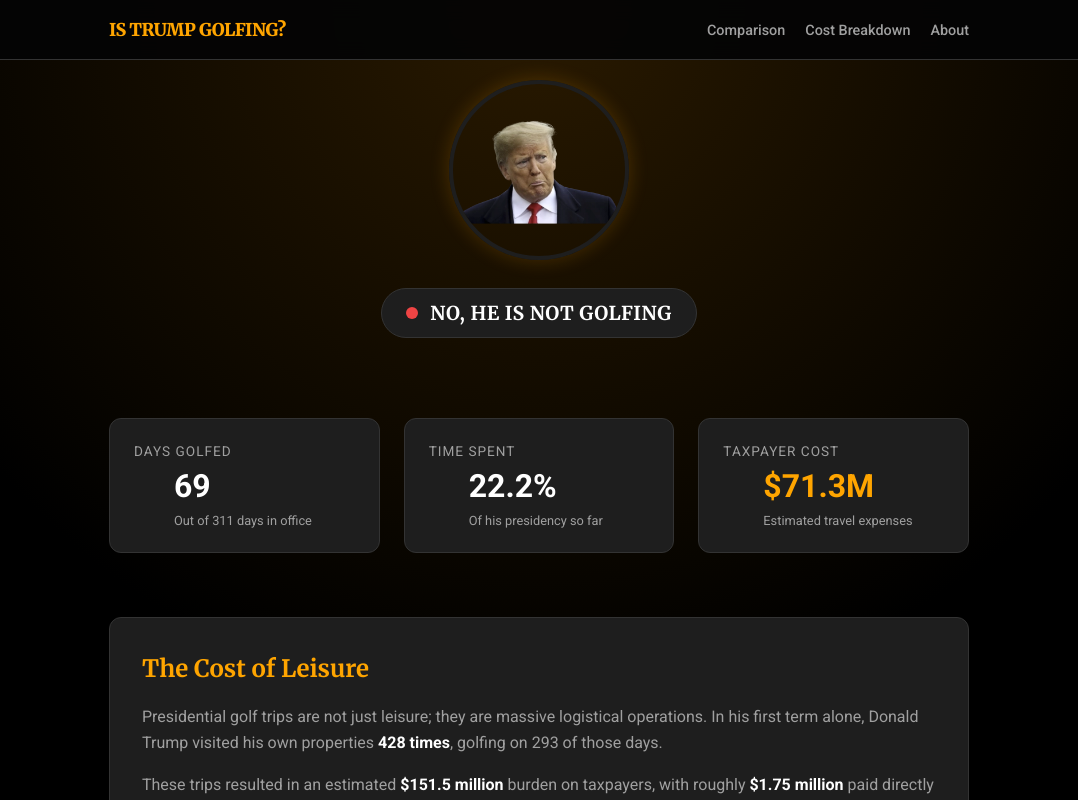
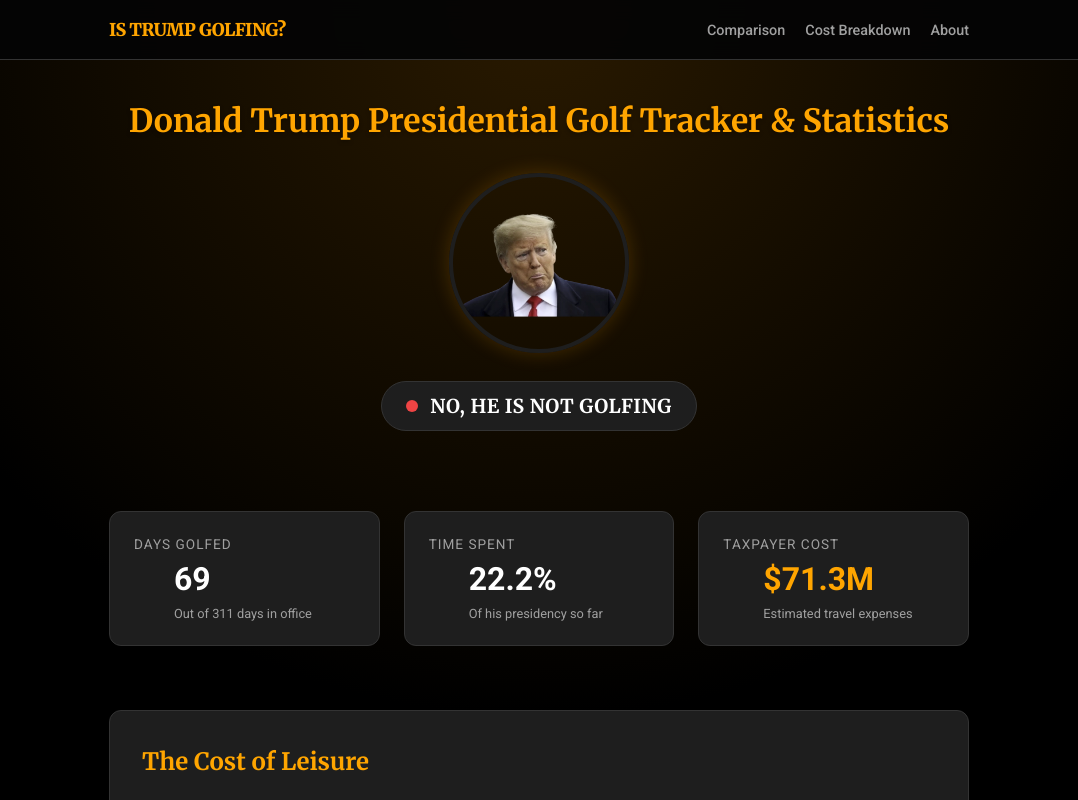
Before and after one commit to soyboi1312/istrumpgolfing.today, a Next.js app: page / in a window 1280 px wide. Shown: the top 800 px of the page, without its empty margins (101-1179 px from the left). Built offline with nearby package versions, Linux system fonts and the light colour scheme.

Commit message:
Change hidden H1 to visible for SEO and UX

```diff
--- a/pages/index.tsx
+++ b/pages/index.tsx
@@ -241,8 +241,8 @@ const Home: React.FC<HomeProps> = ({
 
       <main className={styles.main}>
 
-        {/* Hidden H1 for SEO */}
-        <h1 style={{ position: 'absolute', width: '1px', height: '1px', padding: 0, overflow: 'hidden', clip: 'rect(0,0,0,0)', whiteSpace: 'nowrap', border: 0 }}>
+        {/* Visible H1 for SEO and UX */}
+        <h1 className={styles.pageTitle}>
           Donald Trump Presidential Golf Tracker & Statistics
         </h1>
 
```
